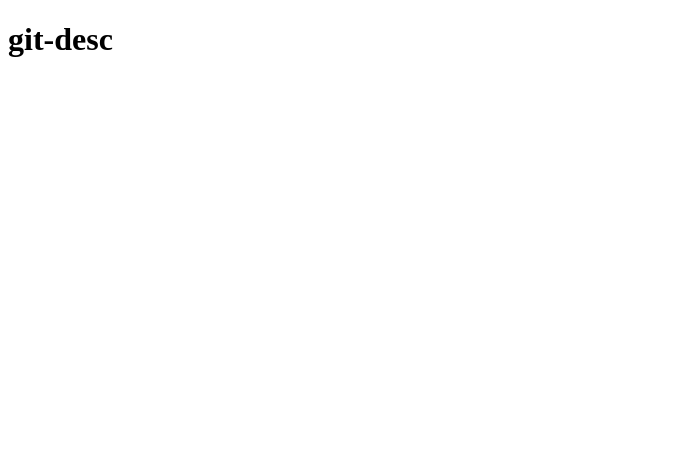
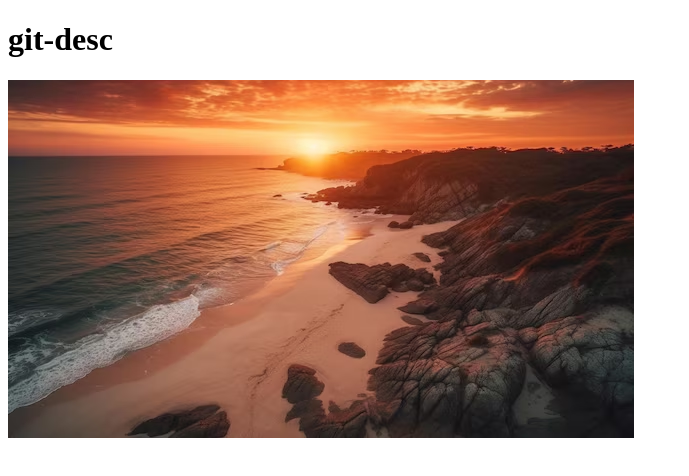
Before and after one commit to NicolasLara16/desc-git, a plain HTML site: page index.html in a window 1280 px wide. Shown: the whole page, without its empty margins (0-689 px from the left). Drawn offline with Linux system fonts and the light colour scheme.

Commit message:
add 1 img

```diff
--- a/index.html
+++ b/index.html
@@ -7,5 +7,6 @@
 </head>
 <body>
     <h1>git-desc</h1>
+    <img src="./img.avif" alt="">
 </body>
 </html>
```
Also changed, not shown: img.avif (added).
